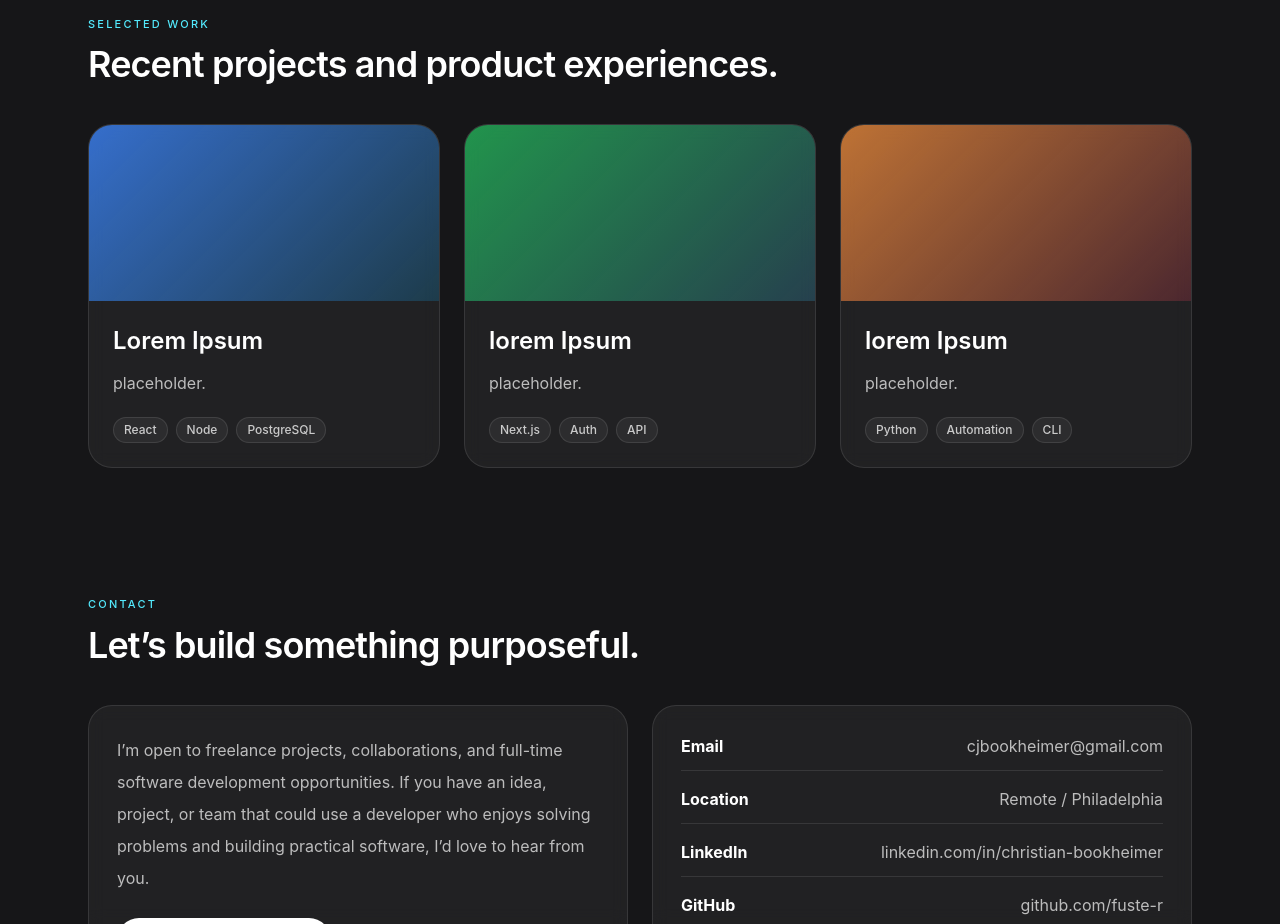
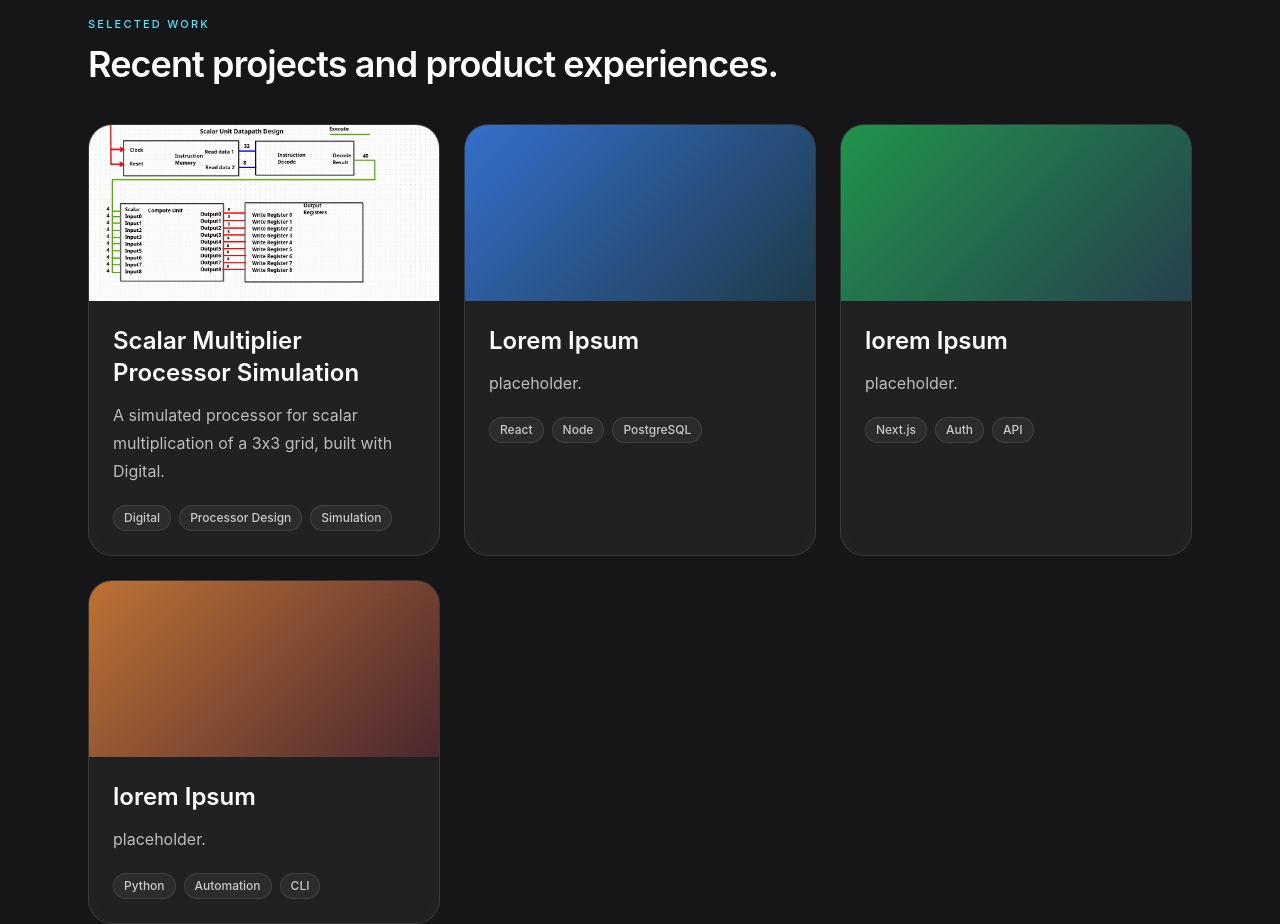
Before and after one commit to fuste-r/fuste-r.github.io, a React (Vite) app: page / in a window 1280 px wide. Shown: the part 1980-2904 px from the top of the page. Built offline with nearby package versions, Linux system fonts and the light colour scheme.

Commit message:
add scalar_mult project

```diff
--- a/src/App.tsx
+++ b/src/App.tsx
@@ -1,5 +1,6 @@
 import KineticGrid from "@/components/ui/kinetic-grid";
 import avatar from "@/assets/avatar.webp";
+import scalarDiagram from "@/assets/scalar_diagram.png";
 import ConstellationField from "@/components/ui/constellation-field";
 
 function NotFoundPage() {
@@ -199,6 +200,15 @@ function HomePage() {
             <div className="grid gap-6 lg:grid-cols-3">
               {[
                 {
+                  title: "Scalar Multiplier Processor Simulation",
+                  description:
+                    "A simulated processor for scalar multiplication of a 3x3 grid, built with Digital.",
+                  colors: "linear-gradient(135deg, rgba(168,85,247,0.72), rgba(14,165,233,0.2))",
+                  tags: ["Digital", "Processor Design", "Simulation"],
+                  href: "https://github.com/fuste-r/scalar_mult_Digital",
+                  image: scalarDiagram,
+                },
+                {
                   title: "Lorem Ipsum",
                   description:
                     "placeholder.",
@@ -221,9 +231,29 @@ function HomePage() {
                 },
               ].map((project) => (
                 <article key={project.title} className="overflow-hidden rounded-3xl border border-white/10 bg-white/5 backdrop-blur-sm">
-                  <div className="h-44" style={{ background: project.colors }} />
+                  <div
+                    className="h-44 bg-cover bg-center"
+                    style={
+                      "image" in project
+                        ? { backgroundImage: `url(${project.image})` }
+                        : { background: project.colors }
+                    }
+                  />
                   <div className="p-6">
-                    <h3 className="mb-3 text-2xl font-semibold text-white">{project.title}</h3>
+                    <h3 className="mb-3 text-2xl font-semibold text-white">
+                      {"href" in project ? (
+                        <a
+                          href={project.href}
+                          target="_blank"
+                          rel="noreferrer"
+                          className="transition hover:text-cyan-300"
+                        >
+                          {project.title}
+                        </a>
+                      ) : (
+                        project.title
+                      )}
+                    </h3>
                     <p className="text-base leading-7 text-white/70">{project.description}</p>
                     <div className="mt-5 flex flex-wrap gap-2">
                       {project.tags.map((tag) => (
```
Also changed, not shown: src/assets/scalar_diagram.png (added).
